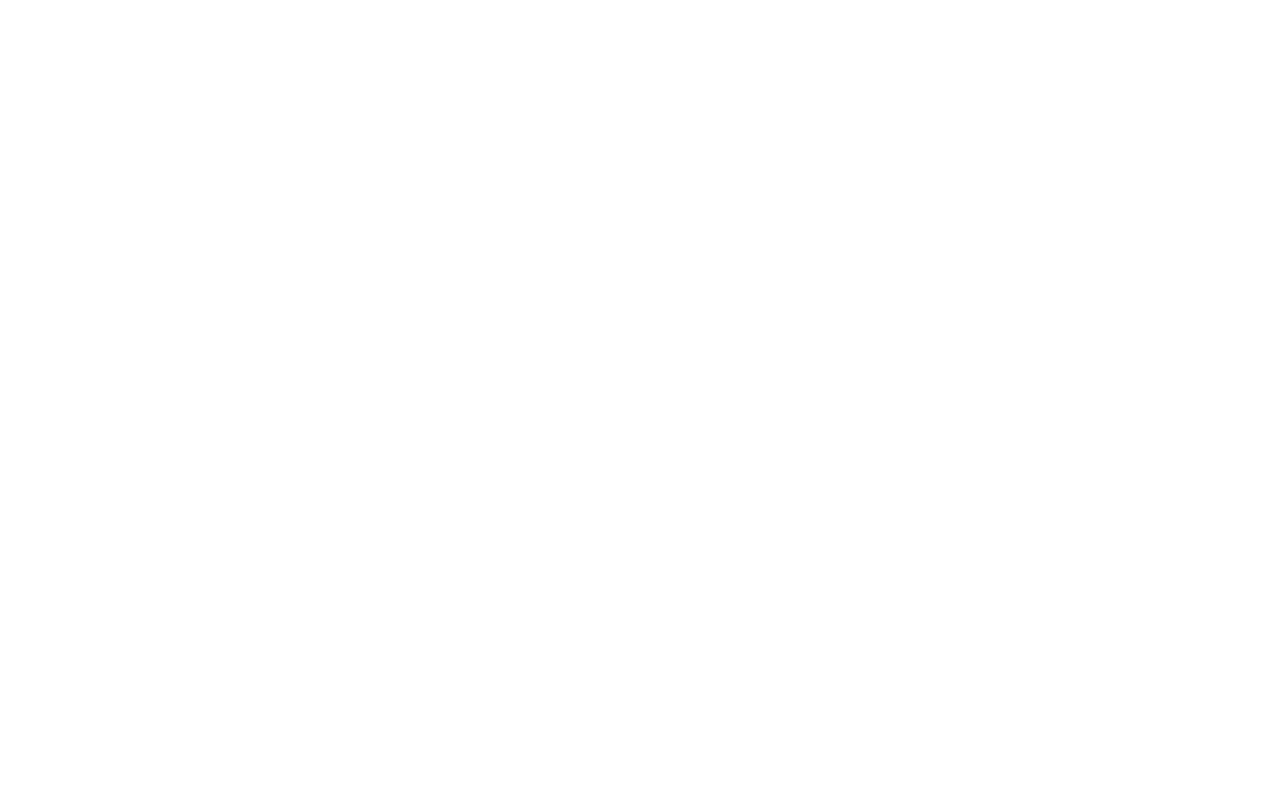
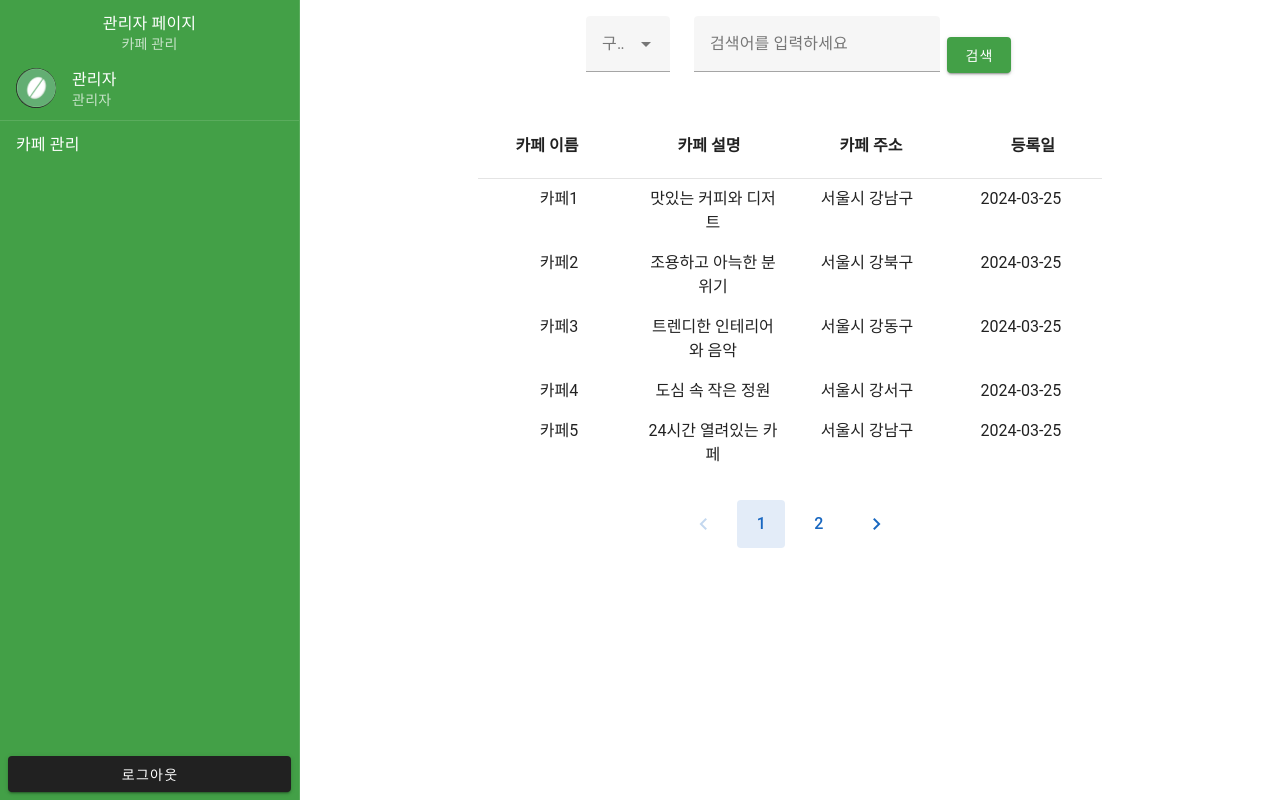
Before and after one commit to team-grinder/grinder-front, a Vue app: page /admin in a window 1280 px wide. Before the commit this address had no page. Built offline with nearby package versions, Linux system fonts and the light colour scheme; what v-calendar would draw is missing.

Commit message:
[feat] 관리자 페이지 카페관리 페이지.

```diff
--- a/package.json
+++ b/package.json
@@ -21,6 +21,7 @@
   "devDependencies": {
     "@babel/core": "^7.12.16",
     "@babel/eslint-parser": "^7.12.16",
+    "@mdi/font": "^7.4.47",
     "@vue/cli-plugin-babel": "~5.0.0",
     "@vue/cli-plugin-eslint": "~5.0.0",
     "@vue/cli-service": "~5.0.0",
--- a/src/assets/css/common.css
+++ b/src/assets/css/common.css
@@ -41,13 +41,11 @@
 }
 * {
     text-decoration-line: none;
-    color: black;
 }
 body{
-    position: relative;
     width: 100%;
     margin: 0 auto;
-    font-family: 'GodoM', sans-serif;
+    font-family: 'NanumGothic', sans-serif;
 }
 img {
     vertical-align: top;
@@ -58,32 +56,6 @@
     box-sizing: border-box;
     text-align: center;
 }
-textarea, input {
-    outline-color: #009B55;
-    border: 0.0625em solid #B4B4B4;
-    border-radius: 0.625em;
-    font-family: 'GodoM', sans-serif;
-    font-size: 1.25em;
-}
-textarea::placeholder,
-input::placeholder {
-    color: lightgrey;
-}
-textarea:focus,
-input:focus {
-    background-color: #fafffa;
-}
-
-.animation, button {
-    transition: transform 0.1s ease;
-}
-.animation:hover {
-    cursor: pointer;
-    transform: scale(1.06); /* 이미지 커지는 애니메이션 */
-}
-.animation:active {
-    transform: scale(1.02);
-}
 
 .none {
     display: none;
--- /dev/null
+++ b/src/components/admin/DataList.vue
@@ -0,0 +1,199 @@
+<template>
+  <v-container class="pa-4">
+    <!-- 검색 기능 -->
+    <Search></Search>
+
+    <!-- 카페 목록 -->
+    <v-row justify="center">
+      <v-col cols="12" md="8">
+        <!-- 칼럼 헤더 -->
+        <v-row class="text-center font-weight-bold mb-2">
+          <v-col cols="3">카페 이름</v-col>
+          <v-col cols="3">카페 설명</v-col>
+          <v-col cols="3">카페 주소</v-col>
+          <v-col cols="3">등록일</v-col>
+        </v-row>
+
+        <v-divider></v-divider>
+
+        <!-- 카페 목록 -->
+        <v-list-item
+            class="text-center py-2"
+            v-for="(cafe, index) in filteredCafes"
+            :key="index"
+            @click="popupModifyCafe(cafe.id)"
+        >
+          <v-row>
+            <v-col cols="3">{{ cafe.name }}</v-col>
+            <v-col cols="3">{{ cafe.description }}</v-col>
+            <v-col cols="3">{{ cafe.address }}</v-col>
+            <v-col cols="3">{{ cafe.registrationDate }}</v-col>
+          </v-row>
+        </v-list-item>
+      </v-col>
+    </v-row>
+
+    <!-- 페이지네이션 -->
+    <v-row justify="center" class="mt-2">
+      <v-col cols="12" md="6" class="text-center">
+        <v-pagination
+            v-model="currentPage"
+            :length="pageCount"
+            circle
+            color="primary"
+        ></v-pagination>
+      </v-col>
+    </v-row>
+
+    <!-- 팝업 다이얼로그 -->
+    <v-dialog v-model="dialog" max-width="600px">
+      <v-card>
+        <v-card-title>카페 정보 수정</v-card-title>
+        <v-card-text>
+          <v-row>
+            <v-col cols="12">
+              <v-text-field
+                  v-model="selectedCafe.name"
+                  label="카페 이름"
+                  outlined
+              ></v-text-field>
+            </v-col>
+            <v-col cols="12">
+              <v-textarea
+                  v-model="selectedCafe.description"
+                  label="카페 설명"
+                  outlined
+              ></v-textarea>
+            </v-col>
+            <v-col cols="12">
+              <v-text-field
+                  v-model="selectedCafe.address"
+                  label="카페 주소"
+                  outlined
+              ></v-text-field>
+            </v-col>
+            <v-col cols="12">
+              <v-text-field
+                  v-model="selectedCafe.registrationDate"
+                  label="등록일"
+                  outlined
+              ></v-text-field>
+            </v-col>
+          </v-row>
+        </v-card-text>
+        <v-card-actions>
+          <v-btn color="primary" @click="saveCafe">저장</v-btn>
+          <v-btn color="grey" @click="dialog = false">닫기</v-btn>
+        </v-card-actions>
+      </v-card>
+    </v-dialog>
+  </v-container>
+</template>
+
+<script>
+import defaultImage from "@/assets/images/basic-user-img.png";
+import Search from "@/components/admin/Search";
+
+export default {
+  name: "AdminCafeList",
+  components: {
+    Search,
+  },
+  data() {
+    return {
+      searchQuery: "",
+      currentPage: 1,
+      itemsPerPage: 5,
+      defaultImage: defaultImage,
+      dialog: false,
+      selectedCafe: {
+        id: null,
+        name: "",
+        description: "",
+        address: "",
+        registrationDate: "",
+      },
+      cafes: [
+        {
+          name: "카페1",
+          description: "맛있는 커피와 디저트",
+          address: "서울시 강남구",
+          registrationDate: "2024-03-25",
+          image: null,
+        },
+        {
+          name: "카페2",
+          description: "조용하고 아늑한 분위기",
+          address: "서울시 강북구",
+          registrationDate: "2024-03-25",
+          image: null,
+        },
+        {
+          name: "카페3",
+          description: "트렌디한 인테리어와 음악",
+          address: "서울시 강동구",
+          registrationDate: "2024-03-25",
+          image: null,
+        },
+        {
+          name: "카페4",
+          description: "도심 속 작은 정원",
+          address: "서울시 강서구",
+          registrationDate: "2024-03-25",
+          image: null,
+        },
+        {
+          name: "카페5",
+          description: "24시간 열려있는 카페",
+          address: "서울시 강남구",
+          registrationDate: "2024-03-25",
+          image: null,
+        },
+        {
+          name: "카페6",
+          description: "넓은 공간과 다양한 메뉴",
+          address: "서울시 강북구",
+          registrationDate: "2024-03-25",
+          image: null,
+        },
+      ],
+    };
+  },
+  computed: {
+    filteredCafes() {
+      const start = (this.currentPage - 1) * this.itemsPerPage;
+      const end = start + this.itemsPerPage;
+      const filtered = this.cafes.filter((cafe) =>
+          cafe.name.includes(this.searchQuery)
+      );
+      return filtered.slice(start, end);
+    },
+    pageCount() {
+      return Math.ceil(
+          this.cafes.filter((cafe) => cafe.name.includes(this.searchQuery)).length /
+          this.itemsPerPage
+      );
+    },
+  },
+  methods: {
+    popupModifyCafe(cafeId) {
+      const cafe = this.cafes.find((cafe) => cafe.id === cafeId);
+      this.selectedCafe = { ...cafe }; // 선택된 카페 정보를 복사
+      this.dialog = true; // 팝업 열기
+    },
+    saveCafe() {
+      // 수정된 카페 정보를 저장 (로직 필요)
+      const index = this.cafes.findIndex(
+          (cafe) => cafe.id === this.selectedCafe.id
+      );
+      if (index !== -1) {
+        this.cafes[index] = { ...this.selectedCafe };
+      }
+      this.dialog = false; // 팝업 닫기
+    },
+  },
+};
+</script>
+
+<style scoped>
+</style>
--- /dev/null
+++ b/src/components/admin/Header.vue
@@ -0,0 +1,58 @@
+<template>
+  <v-navigation-drawer
+      :width="300"
+      class="bg-green-darken-1" theme="dark"
+      permanent
+  >
+    <v-list
+        color="transparent">
+      <v-list-item
+          class="text-h4 text-center"
+          title="관리자 페이지"
+          :subtitle=subtitle>
+      </v-list-item>
+
+      <v-list-item
+          :prepend-avatar=image
+          :title=username
+          :subtitle=tier
+          lines="two"
+      ></v-list-item>
+
+      <v-divider></v-divider>
+
+      <v-list-item
+          link title="카페 관리"
+      >
+      </v-list-item>
+    </v-list>
+
+    <template v-slot:append>
+      <div class="pa-2">
+        <v-btn block> 로그아웃 </v-btn>
+      </div>
+    </template>
+  </v-navigation-drawer>
+</template>
+
+<script>
+import defaultImage from "@/assets/images/basic-user-img.png";
+
+export default {
+  name: "AdminHeaderComponent",
+  props: {
+  },
+  data() {
+    return {
+      image: defaultImage,
+      subtitle: "카페 관리",
+      username: "관리자",
+      tier: "관리자",
+    }
+  }
+}
+</script>
+
+<style scoped>
+
+</style>
--- /dev/null
+++ b/src/components/admin/Search.vue
@@ -0,0 +1,63 @@
+<template>
+  <!-- 검색 기능 -->
+  <v-row justify="center" class="mb-4">
+    <v-col cols="12" md="8">
+      <v-row justify="center">
+        <!-- 구분 필드 -->
+        <v-col cols="2">
+          <v-select
+              v-model="searchCategory"
+              :items="categories"
+              label="구분"
+              outlined
+              dense
+          ></v-select>
+        </v-col>
+
+        <!-- 검색어 입력 -->
+        <v-col cols="5">
+          <v-text-field
+              v-model="searchQuery"
+              label="검색어를 입력하세요"
+              outlined
+              dense
+          ></v-text-field>
+        </v-col>
+
+        <!-- 검색 버튼 -->
+        <v-col cols="1"
+               class="d-flex align-center justify-center">
+          <v-btn
+              class=""
+              color="green-darken-1"
+              @click="performSearch"
+          >검색</v-btn>
+        </v-col>
+      </v-row>
+    </v-col>
+  </v-row>
+</template>
+
+<script>
+export default {
+  name: "SearchComponent",
+  data() {
+    return {
+      searchQuery: "",
+      searchCategory: null,
+      selectedDate: null,
+      dateMenu: false,
+      categories: ["카페명", "주소"], // 구분 옵션
+    };
+  },
+  methods: {
+    performSearch() {
+      // 검색 로직 추가
+      console.log("구분:", this.searchCategory);
+      console.log("검색어:", this.searchQuery);
+      console.log("날짜:", this.selectedDate);
+      // 여기에 검색 로직 구현
+    },
+  },
+};
+</script>
--- a/src/plugins/vuetify.js
+++ b/src/plugins/vuetify.js
@@ -1,19 +1,15 @@
 import 'vuetify/styles';
 import 'material-design-icons-iconfont/dist/material-design-icons.css'
+import '@mdi/font/css/materialdesignicons.css'
 import { createVuetify } from 'vuetify'
 import * as components from 'vuetify/components'
 import * as directives from 'vuetify/directives'
-import { aliases, md } from 'vuetify/iconsets/md'
 
 const vuetify = createVuetify({
     components,
     directives,
     icons: {
-        defaultSet: 'md',
-        aliases,
-        sets: {
-            md,
-        },
+        defaultSet: 'mdi', // This is already the default value - only for display purposes
     },
 })
 
--- a/src/router/index.js
+++ b/src/router/index.js
@@ -5,6 +5,7 @@
 import Login from '@/views/Login.vue';
 import Register from '@/views/Register.vue';
 import CafeInformation from '@/views/CafeInformation.vue';
+import Admin from '@/views/Admin.vue';
 import AdminLogin from '@/views/AdminLogin.vue';
 
 const routes = [
@@ -39,6 +40,11 @@
         path: '/admin/login',
         name: 'AdminLogin',
         component: AdminLogin,
+    },
+    {
+        path: '/admin',
+        name: 'Admin',
+        component: Admin,
     }
 ];
 
--- a/src/stores/userStore.js
+++ b/src/stores/userStore.js
@@ -7,6 +7,7 @@
         id: null, // 사용자 ID
         nickname: null, // 사용자 이름
         imageUrl: null, // 프로필 이미지
+        tier: null, // 사용자 등급
     }),
     actions: {
         // 사용자 정보 초기화
@@ -15,6 +16,7 @@
             this.id = null;
             this.nickname = null;
             this.imageUrl = null;
+            this.tier = null;
         },
 
         // 세션 확인 및 사용자 정보 업데이트
@@ -55,6 +57,7 @@
             this.id = userData.id || null;
             this.nickname = userData.nickname || null;
             this.imageUrl = userData.imageUrl || null;
+            this.tier = userData.tier || null;
         },
     },
 });
--- /dev/null
+++ b/src/views/Admin.vue
@@ -0,0 +1,28 @@
+<template>
+  <Header></Header>
+  <List></List>
+</template>
+
+<script>
+import Header from "@/components/admin/Header.vue"
+import List from "@/components/admin/DataList.vue"
+import { useUserStore } from "@/stores/userStore";
+
+export default {
+  name: "AdminPage",
+  components: {
+    Header,
+    List,
+  },
+  data() {
+    return {
+      userStore: useUserStore(),
+    };
+  },
+}
+
+</script>
+
+<style scoped>
+
+</style>
```
Also changed, not shown: 1 other file (tests, documents, lock files or other folders).
